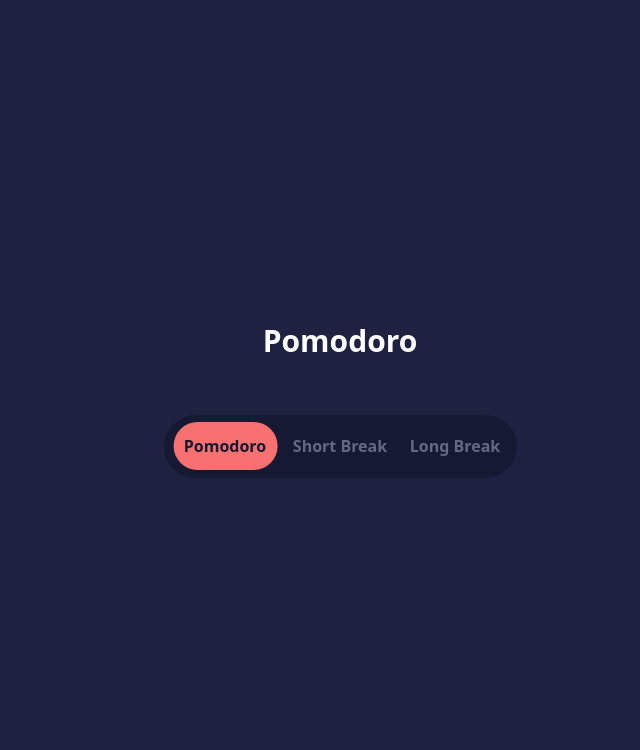
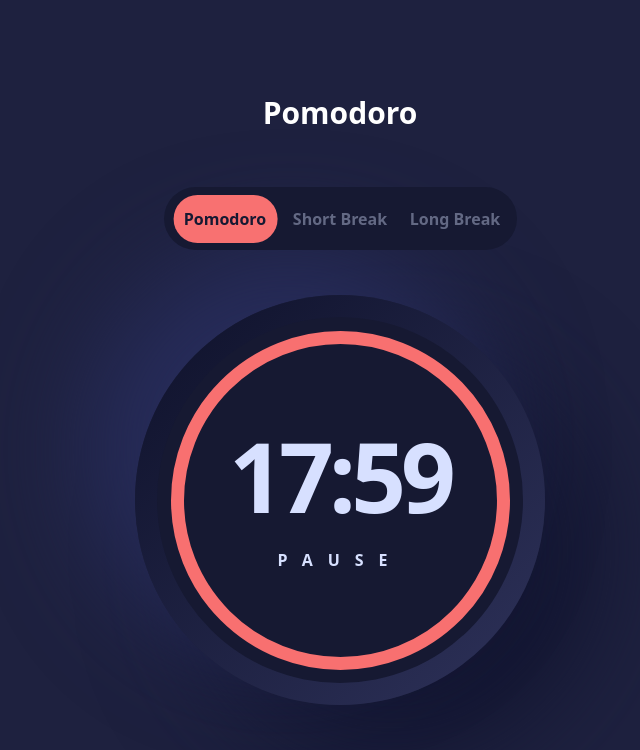
Before and after one commit to Georgeb779/pomodoro-app, a React (Vite) app: page / in a window 1280 px wide. Shown: the top 750 px of the page, without its empty margins (300-940 px from the left). Built offline with nearby package versions, Linux system fonts and the light colour scheme.

Commit message:
Create and style Scream Time Component

```diff
--- a/src/App.tsx
+++ b/src/App.tsx
@@ -1,9 +1,9 @@
 import { Button } from "@/components/Button";
+import { ScreenTime } from "@/components/ScreenTime";
 import { useState } from "react";
 import "./index.scss";
 
 function App() {
-
   const [active, setActive] = useState({
     btn1: true,
     btn2: false,
@@ -54,6 +54,10 @@ function App() {
           }}
         />
       </div>
+
+      <div className='timer_container'>
+        <ScreenTime />
+      </div>
     </div>
   );
 }
--- /dev/null
+++ b/src/components/ScreenTime/index.scss
@@ -0,0 +1,31 @@
+$block: "screen-time";
+
+.#{$block} {
+  &__container {
+    @apply flex flex-col justify-center items-center rounded-full w-[410px] h-[410px] mt-[45px];
+    background: linear-gradient(315deg, #2e325a 0%, #0e112a 100%);
+    box-shadow: -50px -50px 100px #272c5a, 50px 50px 100px #121530;
+    cursor: default;
+  }
+
+  &-value__container {
+    @apply flex flex-col justify-center items-center w-[366px] h-[366px] rounded-full;
+    background: #161932;
+  }
+  &-timer__container {
+    @apply flex flex-col justify-center items-center  w-[339px] h-[339px] rounded-full;
+    border: solid 13px #f87070;
+
+    &--value {
+      @apply flex flex-col justify-center items-center font-bold text-8xl text-secondary;
+      letter-spacing: -5px;
+    }
+    &--btn {
+      @apply mt-6;
+
+      > button {
+        @apply text-base text-secondary tracking-[15px] leading-[20px] font-bold;
+      }
+    }
+  }
+}
--- /dev/null
+++ b/src/components/ScreenTime/index.tsx
@@ -0,0 +1,17 @@
+import React from "react";
+import "./index.scss";
+
+export function ScreenTime() {
+  return (
+    <div className='screen-time__container'>
+      <div className='screen-time-value__container'>
+        <div className='screen-time-timer__container'>
+          <div className='screen-time-timer__container--value'>17:59</div>
+          <div className='screen-time-timer__container--btn'>
+            <button>PAUSE</button>
+          </div>
+        </div>
+      </div>
+    </div>
+  );
+}
--- a/src/components/index.ts
+++ b/src/components/index.ts
@@ -1 +1,2 @@
 export * from './Button';
+export * from './ScreenTime';
--- a/src/index.scss
+++ b/src/index.scss
@@ -7,6 +7,14 @@ $block_2: "choice_container";
 
 body {
   -webkit-text-size-adjust: 100%;
+}
+
+input,
+textarea,
+button,
+select,
+a {
+  -webkit-tap-highlight-color: rgba(0, 0, 0, 0);
 }
 
 .#{$block} {
@@ -19,11 +27,11 @@ body {
 
 .#{$block_2} {
   @apply flex justify-center items-center rounded-full bg-primary w-[353px] h-[63px]  gap-2 p-2;
-  //add before bg primary
+  z-index: 1;
   &::before {
     @apply rounded-full absolute bg-red-400  w-[110px] h-[48px];
     content: "";
-    transition: all 0.3s ease-in-out;
+    transition: all 0.4s ease;
   }
 
   &.primary-1 {
@@ -39,7 +47,8 @@ body {
   }
   &.primary-3 {
     &::before {
-      transform: translate(103%, 0px);
+      @apply w-[105px];
+      transform: translate(110%, 0px);
     }
   }
 }
```
Also changed, not shown: src/components/Modal/index.scss (added).
